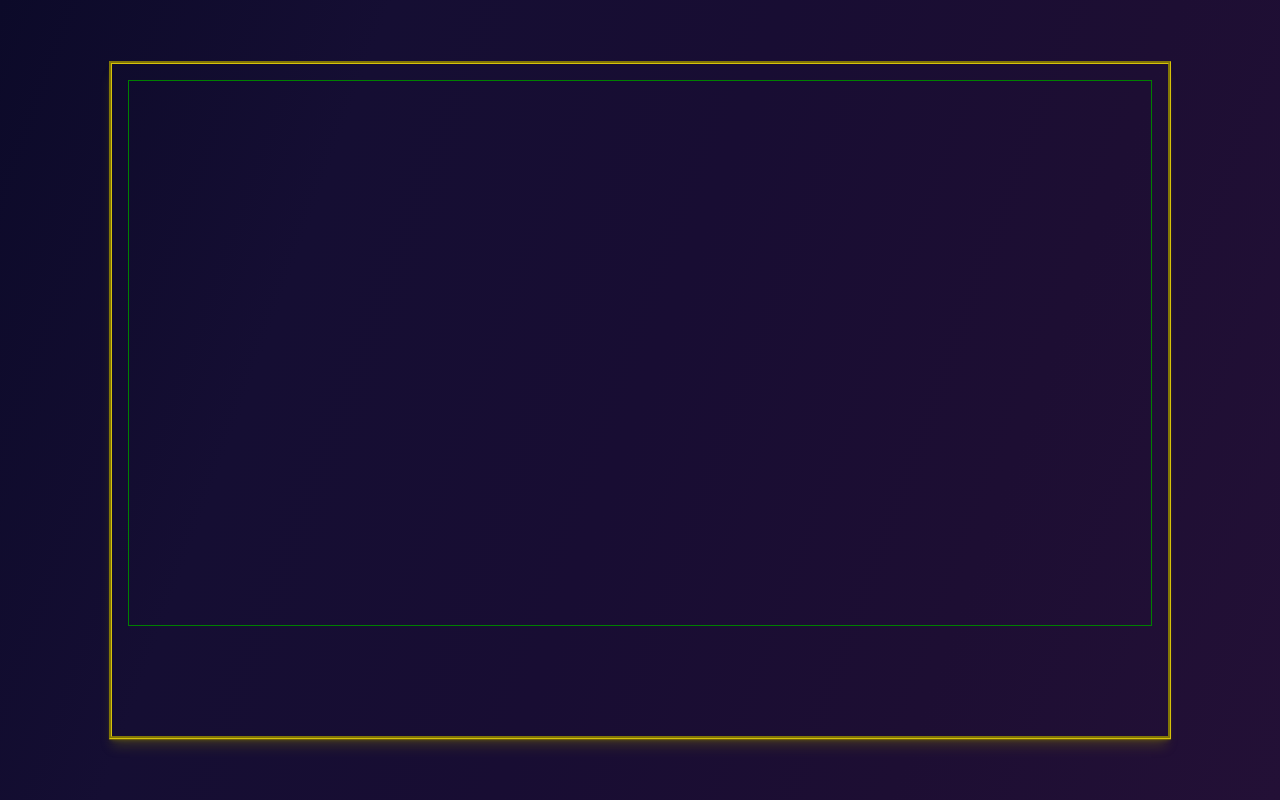
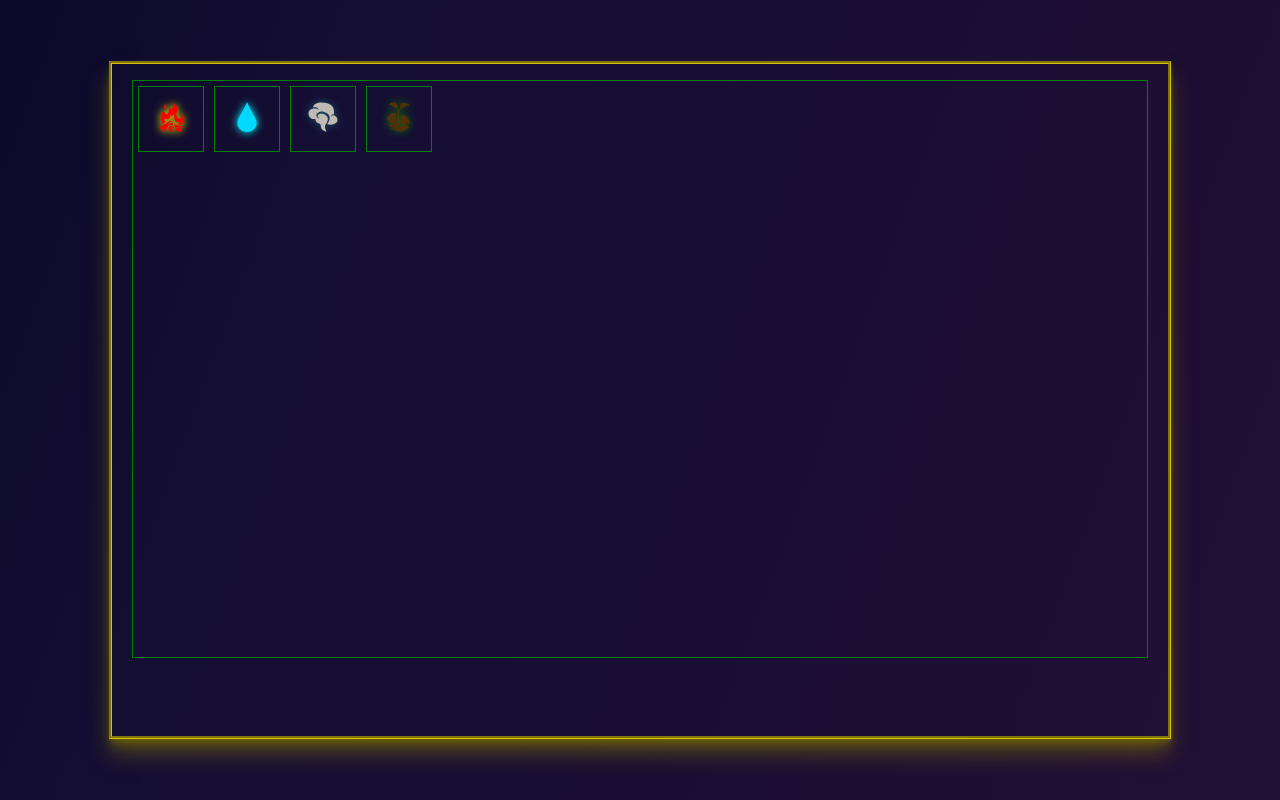
Before and after one commit to JWW127/alchemy-react-game, a React (Create React App) app: page / in a window 1280 px wide. Built offline with nearby package versions, Linux system fonts and the light colour scheme.

Commit message:
icons/conditional rendering and styles

```diff
--- a/src/App.tsx
+++ b/src/App.tsx
@@ -1,16 +1,13 @@
-import React from 'react';
-import { Ingredient } from './components/Ingredient';
+import React from "react";
+import {IngredientsContainer} from "./components/IngredientsContainer";
 
 function App() {
   return (
     <div className="App">
       <div className="background">
         <main>
-          <div className="ingredientContainer">
-
-          </div>
+         <IngredientsContainer/>
           <div></div>
-
         </main>
       </div>
     </div>
--- /dev/null
+++ b/src/components/Ingredients.tsx
@@ -0,0 +1,55 @@
+import React from 'react'
+import { GiCampfire, GiWaterDrop, GiSteam, GiGroundSprout } from "react-icons/gi";
+
+type jsxType = any
+
+interface ingredient {
+  name: string;
+  isActive: boolean;
+  icon?: jsxType;
+  color: string;
+}
+
+
+let allIngredients: ingredient[] = [
+  {
+    name: 'fire',
+    isActive: true,
+    icon: GiCampfire,
+    color: 'red'
+  },
+  {
+    name: 'water',
+    isActive: true,
+    icon: GiWaterDrop,
+    color: 'blue'
+  },
+  {
+    name: 'air',
+    isActive: true,
+    icon: GiSteam,
+    color: 'white'
+  },
+  {
+    name: 'earth',
+    isActive: true,
+    icon: GiGroundSprout,
+    color: 'brown'
+  }
+]
+
+const isActiveArr: ingredient[] = allIngredients.filter((ingredient) => ingredient.isActive === true)
+
+let water = isActiveArr.map((data:any):any => data)
+
+console.log(water)
+
+
+
+export const Ingredient: React.FC = () => {
+  return (
+<>
+  {water.map((data:any) => <div className="ingredient" key={data.name}><button key={data.name}><data.icon key={data.name} className={data.color}/></button></div>)}
+  </>
+  )
+};
--- /dev/null
+++ b/src/components/IngredientsContainer.tsx
@@ -0,0 +1,13 @@
+
+import React from 'react'
+import { Ingredient } from './Ingredients'
+
+export const IngredientsContainer = () => {
+  return (
+    <div className="ingredientContainer">
+    <Ingredient/>
+  </div>
+  )
+}
+
+export default IngredientsContainer
--- a/src/index.css
+++ b/src/index.css
@@ -1,23 +1,20 @@
 :root {
-  --shadow-color: 54deg 100% 27%;
-  --shadow-elevation-low:
-    0px 0.6px 0.6px hsl(var(--shadow-color) / 0.5),
-    0px 0.9px 0.9px -1.8px hsl(var(--shadow-color) / 0.4),
-    -0.1px 2.4px 2.3px -3.6px hsl(var(--shadow-color) / 0.29);
-  --shadow-elevation-medium:
-    0px 0.6px 0.6px hsl(var(--shadow-color) / 0.53),
-    0px 1.5px 1.4px -1.2px hsl(var(--shadow-color) / 0.44),
-    -0.1px 4.5px 4.3px -2.4px hsl(var(--shadow-color) / 0.36),
-    -0.3px 12px 11.4px -3.6px hsl(var(--shadow-color) / 0.28);
-  --shadow-elevation-high:
-    0px 0.6px 0.6px hsl(var(--shadow-color) / 0.49),
-    0px 2.2px 2.1px -0.5px hsl(var(--shadow-color) / 0.45),
-    -0.1px 4.4px 4.2px -1px hsl(var(--shadow-color) / 0.41),
-    -0.2px 8.2px 7.8px -1.6px hsl(var(--shadow-color) / 0.37),
-    -0.3px 14.6px 13.9px -2.1px hsl(var(--shadow-color) / 0.34),
-    -0.5px 24.7px 23.5px -2.6px hsl(var(--shadow-color) / 0.3),
-    -0.8px 39.5px 37.6px -3.1px hsl(var(--shadow-color) / 0.26),
-    -1.3px 60.1px 57.3px -3.6px hsl(var(--shadow-color) / 0.22);
+  --shadow-color: 54deg 100% 24%;
+  --shadow-elevation-low: 0px 0.7px 0.9px hsl(var(--shadow-color) / 0.22),
+    0px 1.4px 1.8px -0.7px hsl(var(--shadow-color) / 0.34),
+    0px 3.2px 4.1px -1.4px hsl(var(--shadow-color) / 0.46);
+  --shadow-elevation-medium: 0px 0.7px 0.9px hsl(var(--shadow-color) / 0.23),
+    0px 3.1px 4px -0.5px hsl(var(--shadow-color) / 0.33),
+    -0.1px 7.1px 9.2px -0.9px hsl(var(--shadow-color) / 0.42),
+    -0.2px 15.9px 20.5px -1.4px hsl(var(--shadow-color) / 0.51);
+  --shadow-elevation-high: 0px 0.7px 0.9px hsl(var(--shadow-color) / 0.22),
+    -0.1px 6.6px 8.5px -0.2px hsl(var(--shadow-color) / 0.26),
+    -0.2px 12px 15.5px -0.4px hsl(var(--shadow-color) / 0.3),
+    -0.2px 18.6px 24px -0.6px hsl(var(--shadow-color) / 0.34),
+    -0.4px 27.7px 35.7px -0.8px hsl(var(--shadow-color) / 0.39),
+    -0.5px 40.9px 52.8px -1px hsl(var(--shadow-color) / 0.43),
+    -0.8px 59.5px 76.8px -1.2px hsl(var(--shadow-color) / 0.47),
+    -1.1px 85.3px 110px -1.4px hsl(var(--shadow-color) / 0.51);
 }
 
 * {
@@ -30,10 +27,17 @@
   background: transparent;
 }
 
-
-body, html {
+body,
+html {
   color: #fff;
-  background: linear-gradient(290deg, #231036, #1d0e33, #180d33, #150e33, #0c0a29);
+  background: linear-gradient(
+    290deg,
+    #231036,
+    #1d0e33,
+    #180d33,
+    #150e33,
+    #0c0a29
+  );
 }
 
 .background {
@@ -59,13 +63,19 @@ main {
 .ingredientContainer {
   display: flex;
   flex-direction: row;
-  justify-content: center;
-  align-items: flex-end;
+  justify-content: flex-start;
+  align-items: flex-start;
   flex-wrap: wrap;
+  align-content: flex-start;
   width: 99%;
-  height: 80%;
-  border: 1px solid green;
-  padding: 1rem;
+  height: 90%;
+  border: 1px solid rgb(0, 128, 0);
+}
+
+button {
+  margin: none;
+  height: 100%;
+  width: 100%;
 }
 
 .ingredient {
@@ -73,8 +83,42 @@ main {
   align-items: center;
   justify-content: center;
   text-align: center;
-  width: 9%;
-  height: 9%;
-  border: 1px solid green;
+  padding: none;
+  width: 4rem;
+  height: 4rem;
+  border: 1px solid rgb(0, 128, 0);
   margin: 5px;
 }
+
+.blue {
+  width: 2em;
+  height: 2em;
+  color: rgb(1, 217, 255);
+  filter: drop-shadow(0px 0px 4px cyan);
+}
+
+.red {
+  width: 2em;
+  height: 2em;
+  color: rgb(255, 0, 0);
+  filter: drop-shadow(0px 0px 4px yellow);
+}
+
+.yellow {
+  width: 2em;
+  height: 2em;
+  color: rgb(255, 238, 0);
+  filter: drop-shadow(0px 0px 4px yellow);
+}
+.brown {
+  width: 2em;
+  height: 2em;
+  color: rgb(82, 48, 9);
+  filter: drop-shadow(0px 0px 4px rgb(10, 116, 6));
+}
+.white {
+  width: 2em;
+  height: 2em;
+  color: rgb(192, 186, 180);
+  filter: drop-shadow(0px 0px 4px rgb(27, 85, 102));
+}
```
Also changed, not shown: src/components/Ingredient.tsx (deleted, +0 -9 lines), 1 other file (tests, documents, lock files or other folders).
